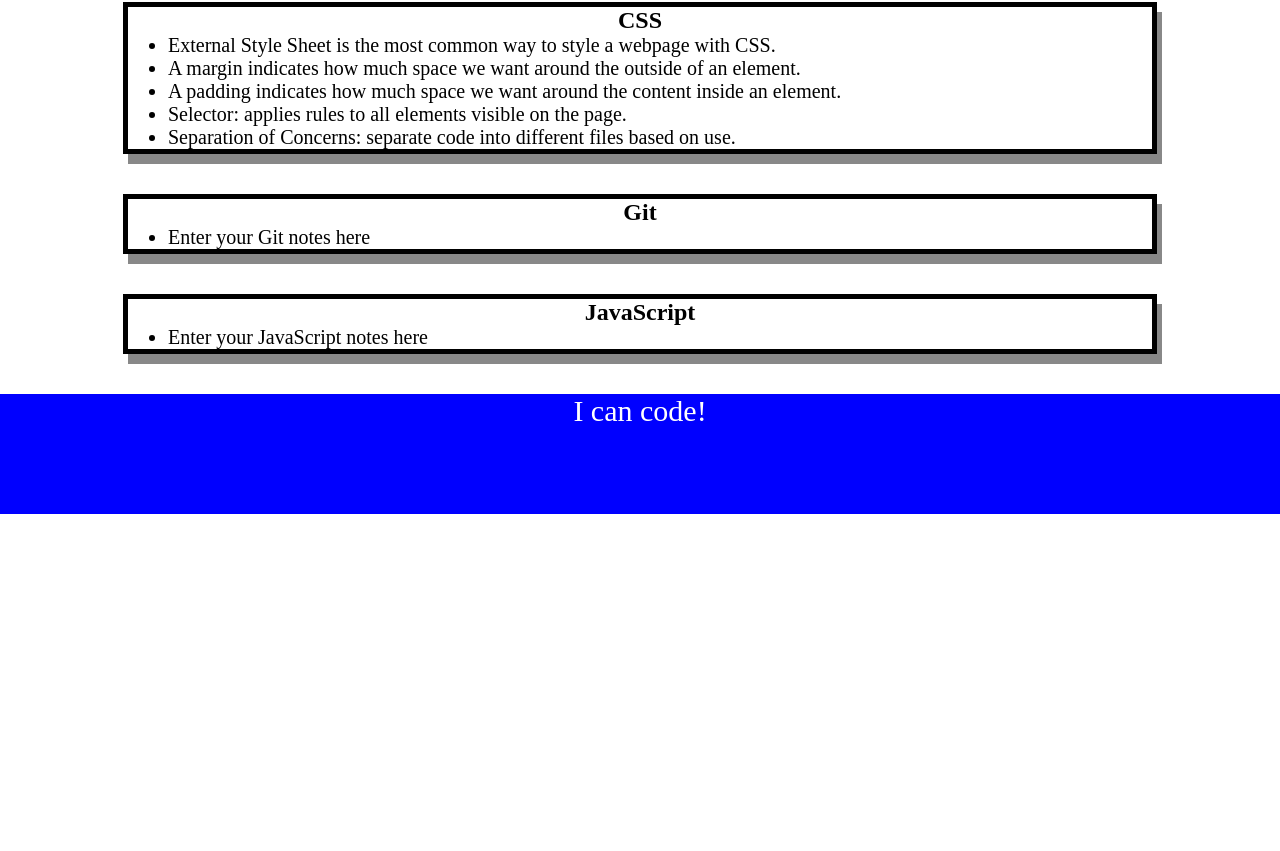
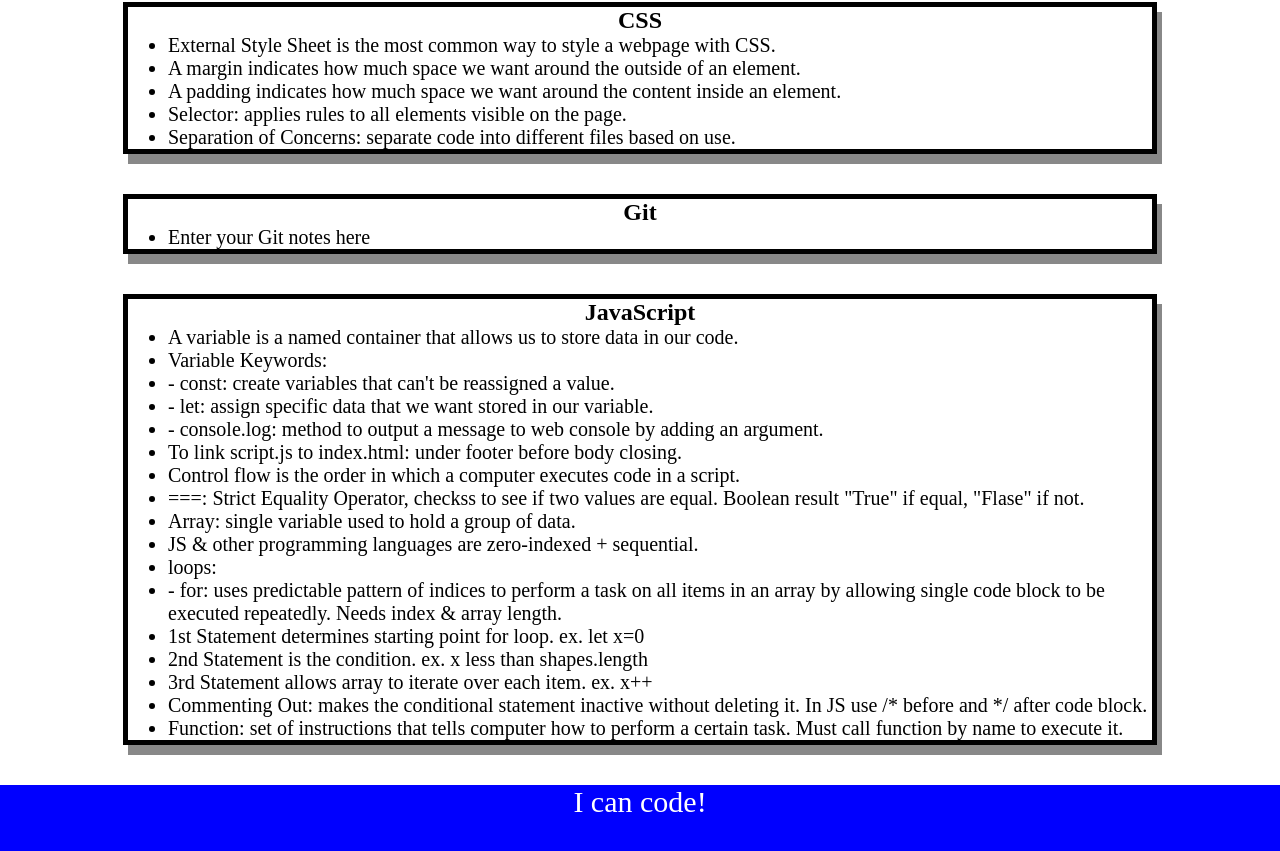
Before and after one commit to ebaby-ak/prework-study-guide, a plain HTML site: page index.html in a window 1280 px wide. Shown: the part 281-1132 px from the top of the page. Before the commit the page ends 800 px from the top, so only its background shows below. Drawn offline with Linux system fonts and the light colour scheme.

Commit message:
added funtions to JS and deployed to console

```diff
--- a/assets/script.js
+++ b/assets/script.js
@@ -1,19 +1,27 @@
 const topics = ['HTML', 'CSS', "Git", 'JavaScript'];
+const randomTopic = topics[Math.floor(Math.random() * topics.length)];
 
+function listTopics() {
     for (let x=0; x < topics.length; x++) {
         console.log(topics[x]);
     }
+}
 
-/*
-if (topic === 'HTML') {
+function selectTopic() {
+    if (randomTopic === 'HTML') {
         console.log("Let's study HTML!");
-} else if (topic === 'CSS') {
+    } else if (randomTopic === 'CSS') {
         console.log("Let's study CSS!");
-} else if (topic === 'Git') {
+    } else if (randomTopic === 'Git') {
         console.log("Let's study Git!");
-} else if (topic === 'JavaScript') {
+    } else if (randomTopic === 'JavaScript') {
         console.log("Let's study JavaScript!");
     } else {
         console.log('Please try again!');
     }
-*/
+}
+
+console.log('Here are the topics we learned through Prework');
+listTopics();
+console.log('Which topic should we study first?');
+selectTopic();
--- a/index.html
+++ b/index.html
@@ -45,7 +45,23 @@
       <section class="card" id="javascript-section">
        <h2>JavaScript</h2>
       <ul>
-        <li>Enter your JavaScript notes here</li>
+        <li>A variable is a named container that allows us to store data in our code.</li>
+        <li>Variable Keywords:</li>
+        <li>- const: create variables that can't be reassigned a value.</li>
+        <li>- let: assign specific data that we want stored in our variable.</li>
+        <li>- console.log: method to output a message to web console by adding an argument.</li>
+        <li>To link script.js to index.html: under footer before body closing.</li>
+        <li>Control flow is the order in which a computer executes code in a script.</li>
+        <li>===: Strict Equality Operator, checkss to see if two values are equal. Boolean result "True" if equal, "Flase" if not.</li>
+        <li>Array: single variable used to hold a group of data.</li>
+        <li>JS & other programming languages are zero-indexed + sequential.</li>
+        <li>loops:</li>
+        <li>- for: uses predictable pattern of indices to perform a task on all items in an array by allowing single code block to be executed repeatedly. Needs index & array length.</li>
+        <li>1st Statement determines starting point for loop. ex. let x=0</li>
+        <li>2nd Statement is the condition. ex. x less than shapes.length</li>
+        <li>3rd Statement allows array to iterate over each item. ex. x++</li>
+        <li>Commenting Out: makes the conditional statement inactive without deleting it. In JS use /* before and */ after code block.</li>
+        <li>Function: set of instructions that tells computer how to perform a certain task. Must call function by name to execute it.</li>
       </ul>
 
 </section>
```
Lines whose indentation alone changed are shown as unchanged.
